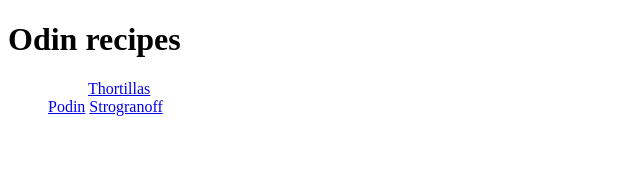
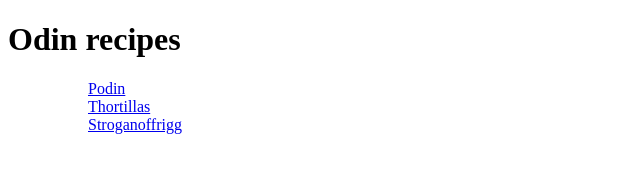
Before and after one commit to Eijunr/odin-recipes, a plain HTML site: page index.html in a window 1280 px wide. Shown: the whole page, without its empty margins (0-640 px from the left). Drawn offline with Linux system fonts and the light colour scheme.

Commit message:
Fixes list mistake

```diff
--- a/index.html
+++ b/index.html
@@ -4,22 +4,12 @@
         <meta charset="UTF-8">
         <Title>Odins kitchen</Title>
     </head>
-
     <body>
         <h1>Odin recipes</h1>
-
-        <ol>
+         <ol>
+            <ul><a href="./recipes/Podin.html>">Podin</a></ul>
             <ul><a href="./recipes/thortillas.html">Thortillas</a></ul>
-                <a href="./recipes/Podin.html">Podin</a>
-                <a href="./recipes/stroganoffrigg.html">Strogranoff</a>
+            <ul><a href="./recipes/stroganoffrigg.html">Stroganoffrigg</a></ul>
         </ol>
-
     </body>
-
-
-
-
-
-
-
 </html>
```
